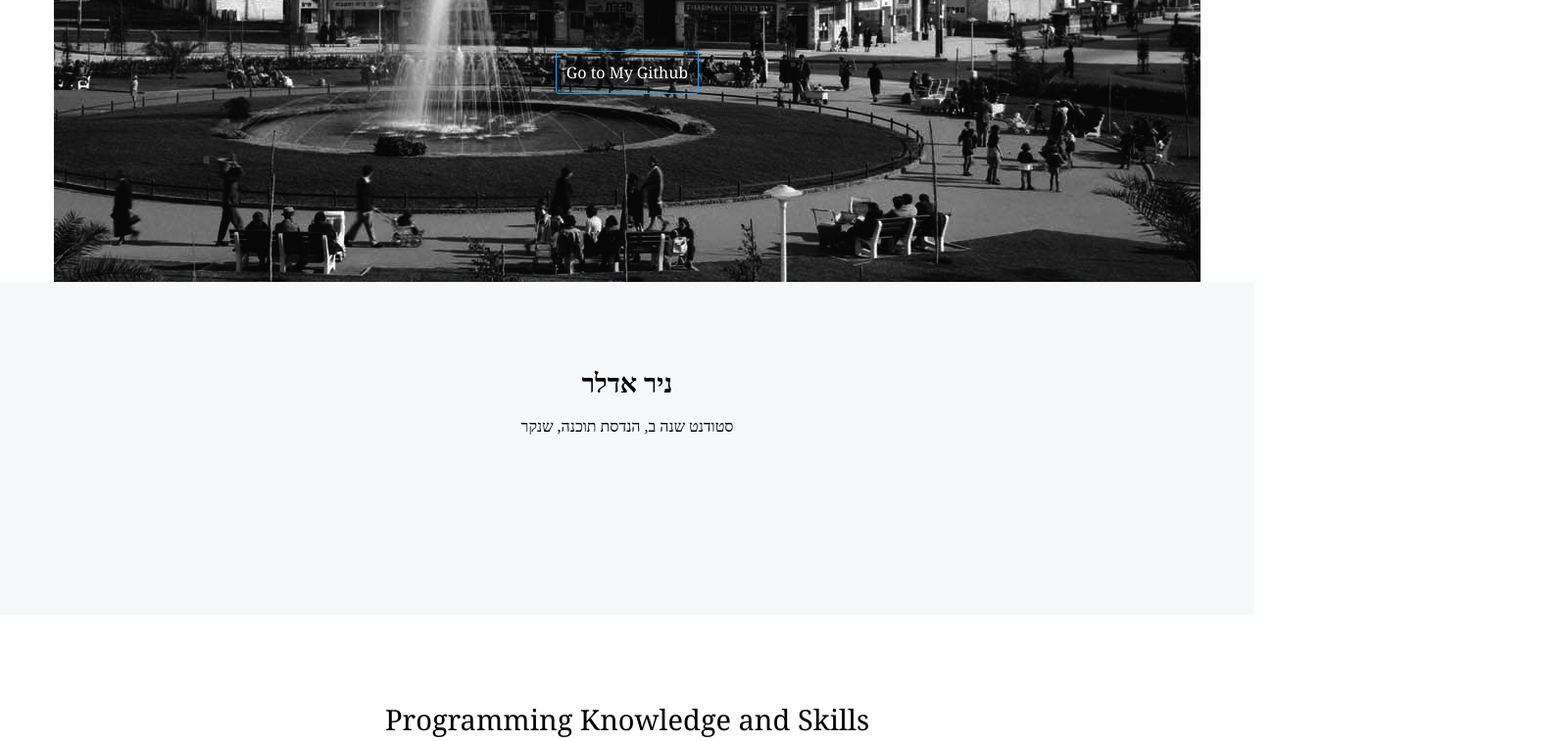
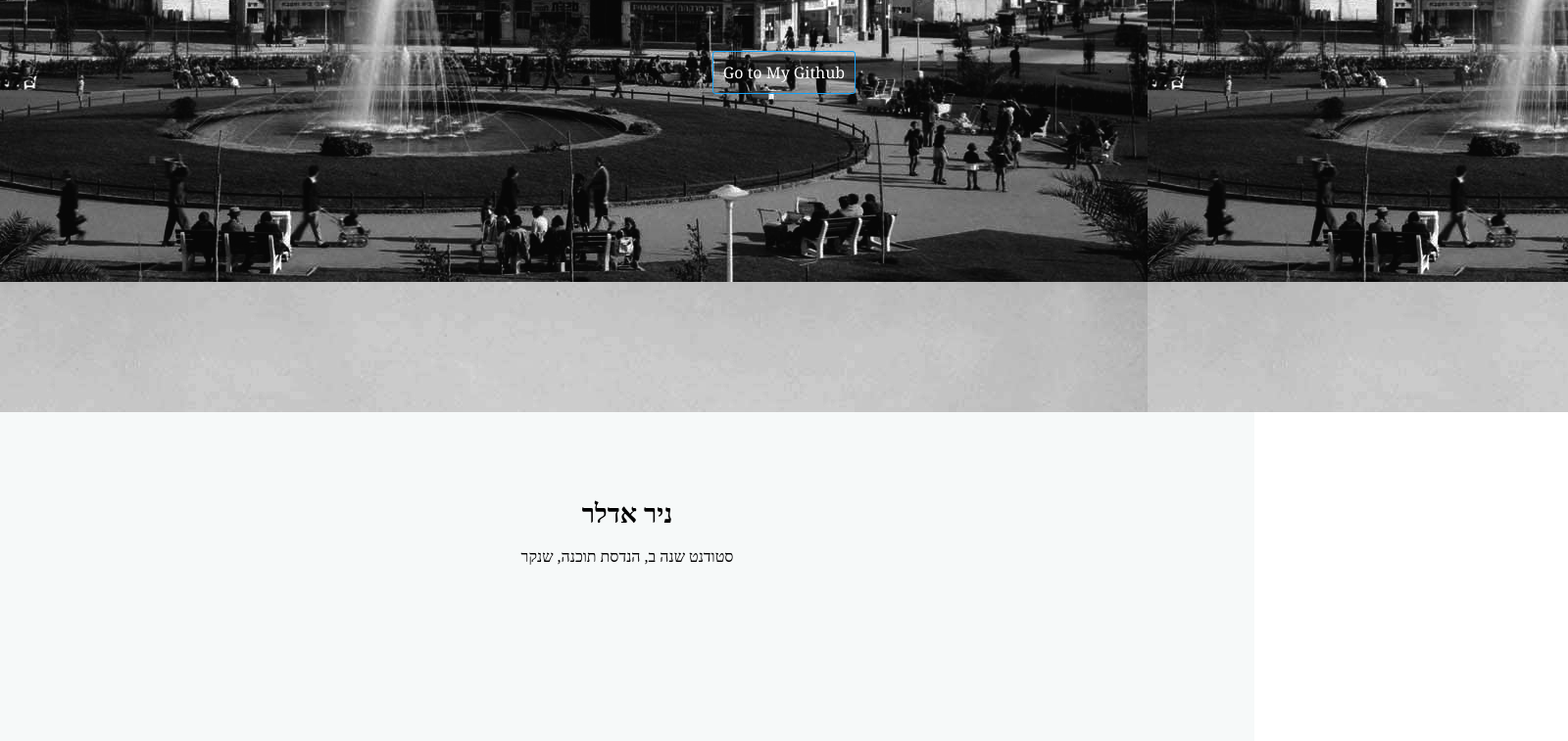
Before and after one commit to dogliy/s_2, a plain HTML site: page index.html in a window 1280 px wide. Shown: the part 478-1235 px from the top of the page at 98% size, 1600 px wide, since content can reach past the window. Drawn offline with Linux system fonts and the light colour scheme.

Commit message:
Add files via upload

```diff
--- a/includes/style.css
+++ b/includes/style.css
@@ -70,8 +70,8 @@ a:link, a:visited{
 .back_pic{
 		font-family:Cambria;
 		background: url(../images/back2.jpg);
-		height:667px;
-		width:1170px;
+		height:800px;
+		width:1600px;
 		display:block;
 		display:inline-block;
 		color:white;
```
